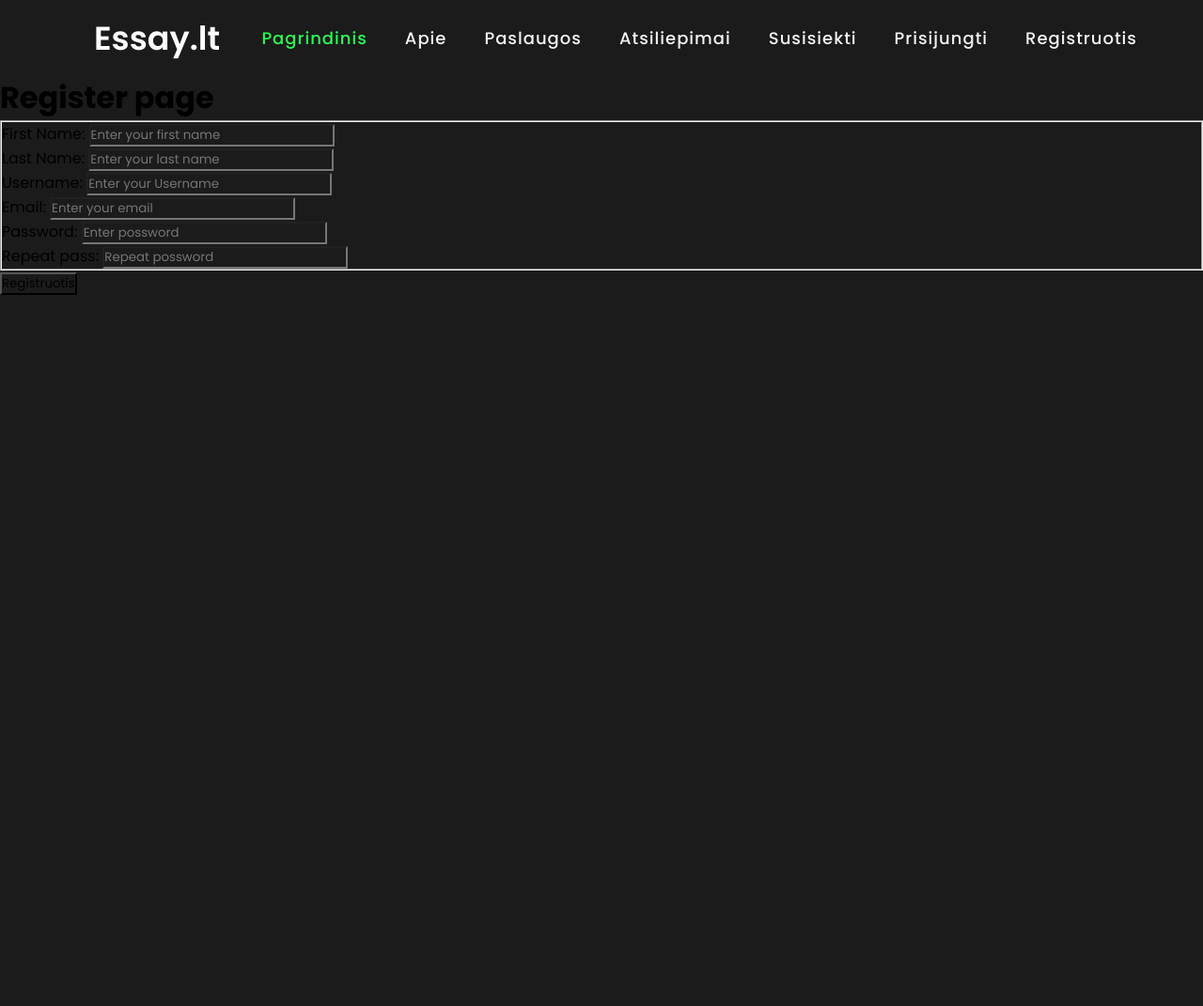
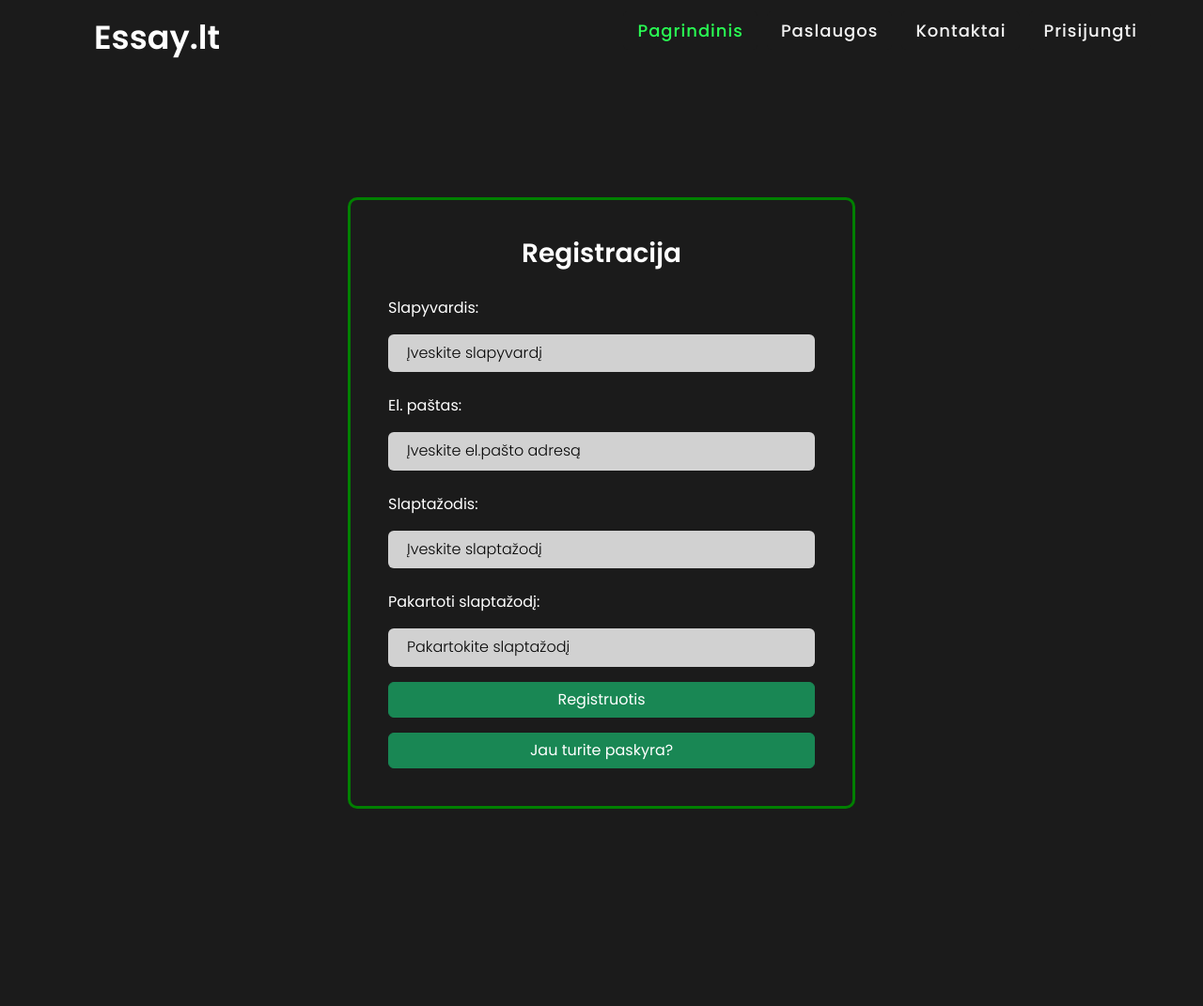
Before and after one commit to Erneeh/Essay-1, a Django app: page /register/ in a window 1280 px wide. Shown: the whole page at 94% size. Run offline with Django 3.2, Linux system fonts and the light colour scheme; some libraries are stand-ins or nearby versions.

Commit message:
full css registracija/login
padarytas pilnas css dizainas registracijai/loginui, istrinti nav buttonai , palikti tik "pagrindinis" "paslaugos" "kontaktai" "prisijungti", taip pat istrinti vardas ir pavarde is register funkcijos (reikia pakeisti views.py)

```diff
--- /dev/null
+++ b/Projektas/myapp/static/css/login.css
@@ -0,0 +1,156 @@
+@import url('https://fonts.googleapis.com/css2?family=Poppins:wght@300;400;500;700;900&display=swap');
+
+*, body {
+    font-family: 'Poppins', sans-serif;
+    font-weight: 400;
+    -webkit-font-smoothing: antialiased;
+    text-rendering: optimizeLegibility;
+    -moz-osx-font-smoothing: grayscale;
+}
+
+html, body {
+    height: 100%;
+    background-color: #152733;
+    overflow: hidden;
+}
+
+
+.form-holder {
+      display: flex;
+      flex-direction: column;
+      justify-content: center;
+      align-items: center;
+      text-align: center;
+      min-height: 100vh;
+}
+
+.form-holder .form-content {
+    position: relative;
+    text-align: center;
+    display: -webkit-box;
+    display: -moz-box;
+    display: -ms-flexbox;
+    display: -webkit-flex;
+    display: flex;
+    -webkit-justify-content: center;
+    justify-content: center;
+    -webkit-align-items: center;
+    align-items: center;
+    padding: 60px;
+}
+
+.form-content .form-items {
+    margin-bottom: 10rem;
+    border: 3px solid green;
+    padding: 40px;
+    display: inline-block;
+    width: 100%;
+    min-width: 540px;
+    -webkit-border-radius: 10px;
+    -moz-border-radius: 10px;
+    border-radius: 10px;
+    text-align: left;
+    -webkit-transition: all 0.4s ease;
+    transition: all 0.4s ease;
+}
+
+.form-content h3 {
+    color: #fff;
+    text-align: center;
+    font-size: 28px;
+    font-weight: 600;
+    margin-bottom: 5px;
+}
+
+.form-content h3.form-title {
+    margin-bottom: 30px;
+}
+
+.form-content p {
+    color: #fff;
+    text-align: left;
+    font-size: 17px;
+    font-weight: 300;
+    line-height: 20px;
+    margin-bottom: 30px;
+}
+
+
+.form-content label, .was-validated .form-check-input:invalid~.form-check-label, .was-validated .form-check-input:valid~.form-check-label{
+    color: #fff;
+}
+
+.form-content input[type=text], .form-content input[type=password], .form-content input[type=email], .form-content select {
+    width: 100%;
+    padding: 9px 20px;
+    text-align: left;
+    border: 0;
+    outline: 0;
+    border-radius: 6px;
+    background-color: #fff;
+    opacity: 0.8;
+    font-size: 15px;
+    font-weight: 500;
+    color: black;
+    -webkit-transition: all 0.3s ease;
+    transition: all 0.3s ease;
+    margin-top: 16px;
+}
+
+.form-content input::placeholder{
+    font-size: 1rem;
+    color: black;
+    font-weight: 300;
+}
+
+.btn-primary{
+    background-color: #6C757D;
+    outline: none;
+    border: 0px;
+     box-shadow: none;
+}
+
+.btn-primary:hover, .btn-primary:focus, .btn-primary:active{
+    background-color: #495056;
+    outline: none !important;
+    border: none !important;
+     box-shadow: none;
+}
+
+.form-content textarea {
+    position: static !important;
+    width: 100%;
+    padding: 8px 20px;
+    border-radius: 6px;
+    text-align: left;
+    background-color: #fff;
+    border: 0;
+    font-size: 15px;
+    font-weight: 300;
+    color: #8D8D8D;
+    outline: none;
+    resize: none;
+    height: 120px;
+    -webkit-transition: none;
+    transition: none;
+    margin-bottom: 14px;
+}
+
+.form-content textarea:hover, .form-content textarea:focus {
+    border: 0;
+    background-color: #ebeff8;
+    color: #8D8D8D;
+}
+
+.mv-up{
+    margin-top: -9px !important;
+    margin-bottom: 8px !important;
+}
+
+.invalid-feedback{
+    color: #ff606e;
+}
+
+.valid-feedback{
+   color: #2acc80;
+}
--- a/Projektas/myapp/templates/header.html
+++ b/Projektas/myapp/templates/header.html
@@ -2,6 +2,7 @@
 <html lang="en" dir="ltr">
 <head>
     <meta charset="utf-8">
+    <meta http-equiv="X-UA-Compatible" content="IE=edge">
     {% load static %}
     <link rel="stylesheet" href="{% static 'css/testas.css' %}">
     <link rel="stylesheet" href="https://cdnjs.cloudflare.com/ajax/libs/font-awesome/5.15.3/css/all.min.css"/>
@@ -18,17 +19,13 @@
     </label>
     <ul>
         <li><a class="active" href="{% url 'index' %}">Pagrindinis</a></li>
-        <li><a href="#">Apie</a></li>
         <li><a href="{% url 'services' %}">Paslaugos</a></li>
-        <li><a href="#">Atsiliepimai</a></li>
-        <li><a href="#">Susisiekti</a></li>
+        <li><a href="#">Kontaktai</a></li>
         {% if user.is_authenticated %}
-
         <li><a href="#">{{ user.get_username }}</a></li>
         <li><a href="{% url 'logout' %}">Atsijungti</a></li>
         {% else %}
         <li><a href="{% url 'login' %}">Prisijungti</a></li>
-        <li><a href="{% url 'register' %}">Registruotis</a></li>
         {% endif %}
     </ul>
 </nav>
--- a/Projektas/myapp/templates/register.html
+++ b/Projektas/myapp/templates/register.html
@@ -10,39 +10,62 @@
     <title>Registracija - Essay.lt</title>
     {% load static %}
     <link rel="stylesheet" href="{% static 'css/login.css' %}">
+    {% load bootstrap5 %}
+  {% bootstrap_css %}
+  {% bootstrap_javascript %}
 </head>
 <body>
-    <div class="authcontainer">
-        <div class="authuppercontainer">
-            <h1>Register page</h1>
+    <div class="form-body">
+        <div class="row">
+            <div class="form-holder">
+                <div class="form-content">
+                    <div class="form-items">
+                        <h3>Registracija</h3>
+                        <br>
+                        <form action="" method="POST" class="requires-validation">
+                            {% csrf_token %}
+                            <div class="col-md-12">
+                                <label for="uname">Slapyvardis:</label>
+                                <input type="text" placeholder="Įveskite slapyvardį" name="uname" id="uname" class="form-control" required>
+                                <div class="valid-feedback">Username field is valid!</div>
+                                <div class="invalid-feedback">Username field cannot be blank!</div>
                             </div>
-    <div class="authlowercontainer">
-    <fieldset>
-    <form action="" method="POST">
-        {% csrf_token %}
-        <label for="fname">First Name:</label>
-        <input type="text" placeholder="Enter your first name" name="fname" id="fname" class="inline"><br>
+                            <br>
+                            <div class="col-md-12">
+                                <label for="email">El. paštas:</label>
+                                <input type="email" placeholder="Įveskite el.pašto adresą" name="email" id="email" class="form-control" required>
+                                <div class="valid-feedback">Email field is valid!</div>
+                                <div class="invalid-feedback">Email field cannot be blank!</div>
+                            </div>
+                            <br>
+                            <div class="col-md-12">
+                                <label for="pass">Slaptažodis:</label>
+                                <input type="password" placeholder="Įveskite slaptažodį" name="pass" id="pass" class="form-control" required>
+                                <div class="valid-feedback">Password field is valid!</div>
+                                <div class="invalid-feedback">Password field cannot be blank!</div>
+                            </div>
+                            <br>
+                            <div class="col-md-12">
+                                <label for="pass2">Pakartoti slaptažodį:</label>
+                                <input type="password" placeholder="Pakartokite slaptažodį" name="pass2" id="pass2" class="form-control" required>
+                                <div class="valid-feedback">Repeat password field is valid!</div>
+                                <div class="invalid-feedback">Repeat password field cannot be blank!</div>
+                            </div>
 
-        <label for="lname">Last Name:</label>
-        <input type="text" placeholder="Enter your last name" name="lname" id="lname" class="inline"><br>
+                            <div class="form-button mt-3">
+                                <button id="submit" class="btn btn-success w-100" type="submit">Registruotis</button>
 
-        <label for="uname">Username:</label>
-        <input type="text" placeholder="Enter your Username" name="uname" id="uname" class="inline"><br>
+                            </div>
 
-        <label for="email">Email:</label>
-        <input type="text" placeholder="Enter your email" name="email" id="email" class="inline"><br>
-
-        <label for="pass">Password:</label>
-        <input type="text" placeholder="Enter possword" name="pass" id="pass" class="inline"><br>
-
-        <label for="pass2">Repeat pass:</label>
-        <input type="text" placeholder="Repeat possword" name="pass2" id="pass2" class="inline"><br>
-        </fieldset>
-        <button type="submit">Registruotis</button>
+                            <div class="form-button mt-3">
+                                <a class="btn btn-success float-start w-100" href="{% url 'login' %}">Jau turite paskyra?</a>
+                            </div>
                         </form>
                     </div>
                 </div>
-
+            </div>
+        </div>
+    </div>
 </body>
 </html>
 
```
Also changed, not shown: Projektas/myapp/templates/login.html (+38 -24 lines), Projektas/db.sqlite3. Lines whose indentation alone changed are shown as unchanged.
